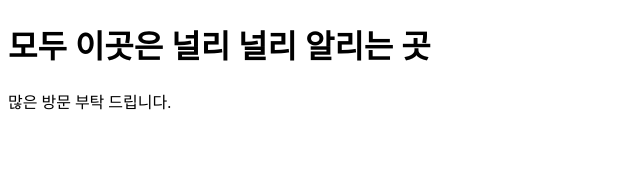
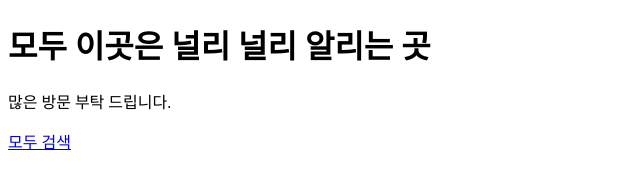
Before and after one commit to raykang49/raykang49.github.io, a plain HTML site: page index.html in a window 1280 px wide. Shown: the whole page, without its empty margins (0-640 px from the left). Drawn offline with Linux system fonts and the light colour scheme.

Commit message:
Update index.html

```diff
--- a/index.html
+++ b/index.html
@@ -3,5 +3,6 @@
 <body>
 <h1>모두 이곳은 널리 널리 알리는 곳</h1>
 <p>많은 방문 부탁 드립니다.</p>
+<a href="https://modoo.io" target="_blank">모두 검색</a>
 </body>
 </html>
```
